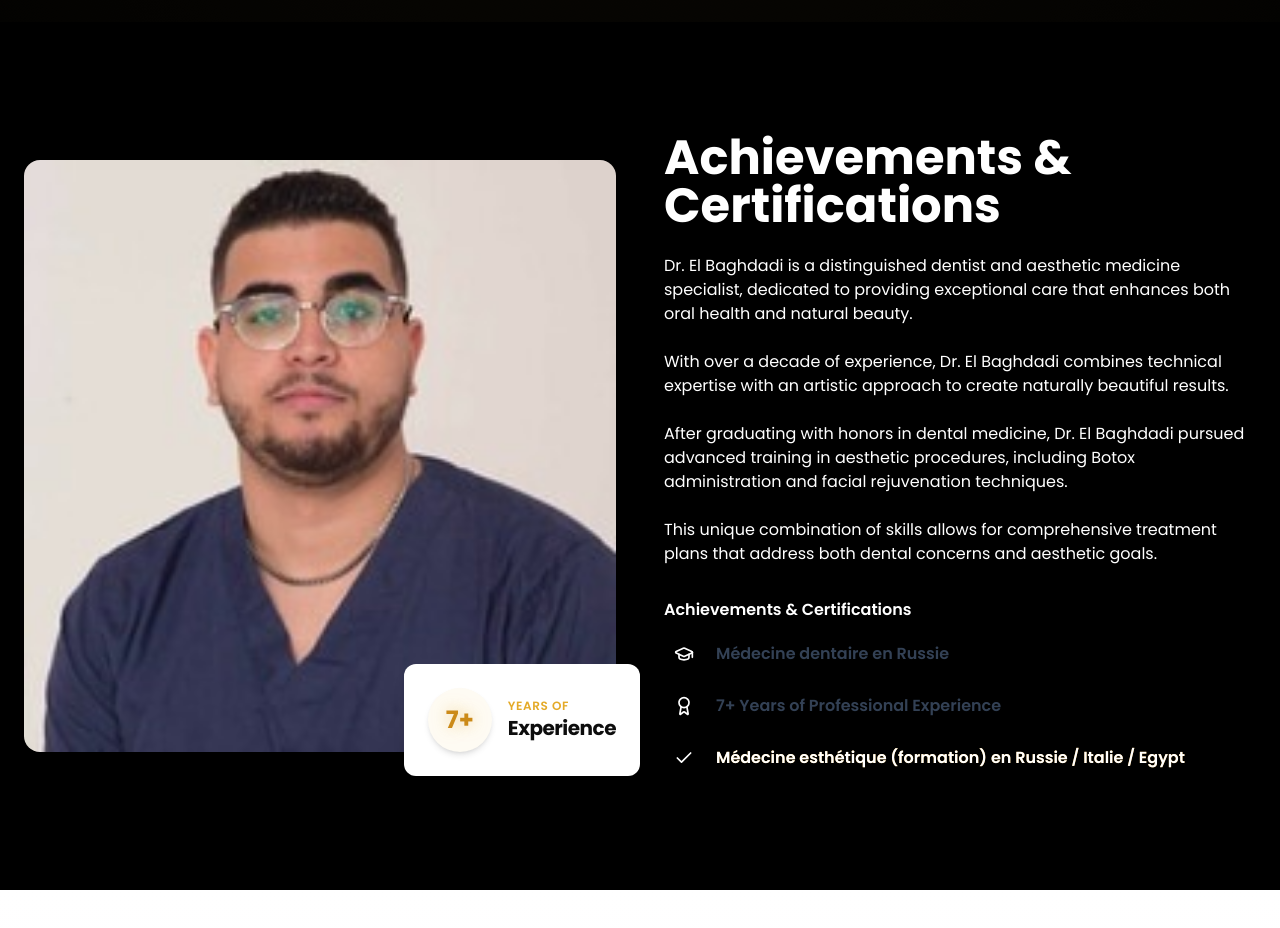
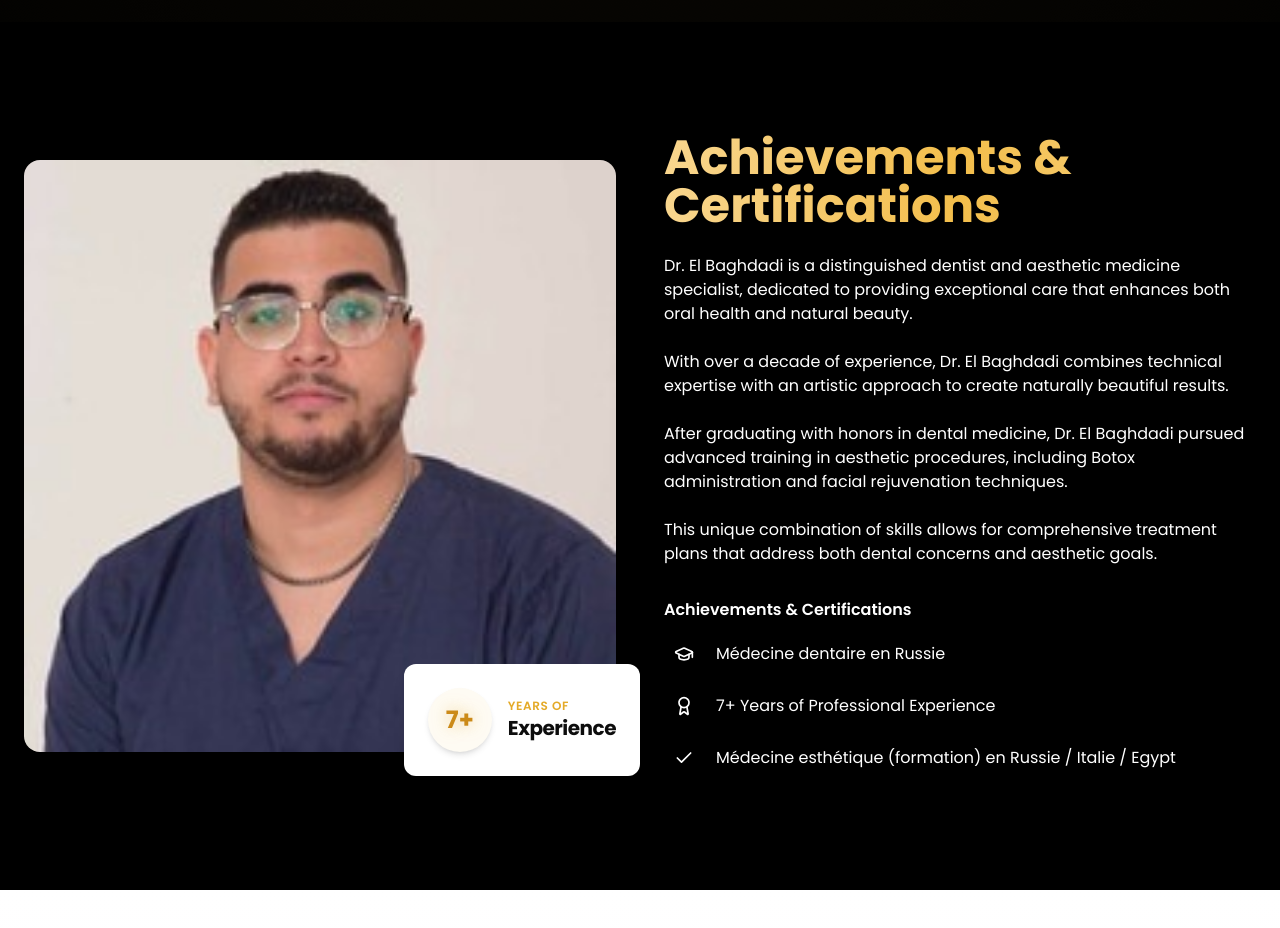
Before and after one commit to Uzihttps/elbaghdadi-dental, a React (Vite) app: page / in a window 1280 px wide. Shown: the part 1840-2768 px from the top of the page. Built offline with nearby package versions, Linux system fonts and the light colour scheme.

Commit message:
Fix: About section styling
Update the About section to use gold color for "Réalisations & Certifications" and white for "Médecine dentaire en Russie", "7+ Years of Professional Experience", and "Médecine esthétique (formation) en Russie / Italie / Egypt".

```diff
--- a/src/components/About.tsx
+++ b/src/components/About.tsx
@@ -1,4 +1,3 @@
-
 import { motion } from "framer-motion";
 import { Check, Award, GraduationCap } from "lucide-react";
 import { useLanguage } from "@/context/LanguageContext";
@@ -10,17 +9,17 @@ const About = () => {
     {
       icon: GraduationCap,
       text: "Médecine dentaire en Russie",
-      highlightStyle: "text-gold-400 font-semibold"
+      highlightStyle: "text-white"
     },
     {
       icon: Award,
       text: "7+ Years of Professional Experience",
-      highlightStyle: "text-gold-400 font-semibold"
+      highlightStyle: "text-white"
     },
     {
       icon: Check,
       text: "Médecine esthétique (formation) en Russie / Italie / Egypt",
-      highlightStyle: "text-white bg-gradient-to-r from-gold-400 to-gold-600 bg-clip-text text-transparent font-semibold"
+      highlightStyle: "text-white"
     },
   ];
 
@@ -62,7 +61,7 @@ const About = () => {
             viewport={{ once: true }}
             transition={{ duration: 0.6 }}
           >
-            <h2 className="text-4xl md:text-5xl font-bold text-white">{t('about.title')}</h2>
+            <h2 className="text-4xl md:text-5xl font-bold gold-gradient">{t('about.title')}</h2>
             <p className="text-white">{t('about.description1')}</p>
             <p className="text-white">{t('about.description2')}</p>
             <p className="text-white">{t('about.education')}</p>
@@ -78,7 +77,7 @@ const About = () => {
                       <div className="w-10 h-10 rounded-full bg-dental-50 flex items-center justify-center">
                         <Icon className="h-5 w-5 text-dental-600" />
                       </div>
-                      <p className={`text-slate-700 ${achievement.highlightStyle || ''}`}>
+                      <p className={`text-slate-700 ${achievement.highlightStyle}`}>
                         {achievement.text}
                       </p>
                     </div>
```
